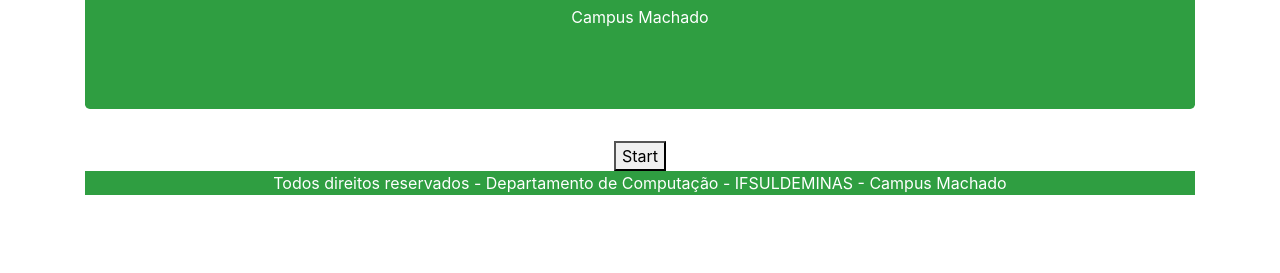
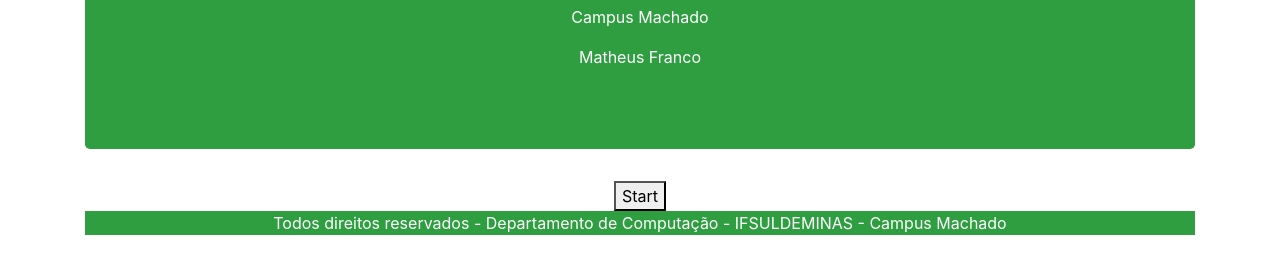
Before and after one commit to matheuefranco/reconhecimentoimagens, a plain HTML site: page index.html in a window 1280 px wide. Shown: the part 115-388 px from the top of the page. Drawn offline with nearby package versions, Linux system fonts and the light colour scheme.

Commit message:
add autor

```diff
--- a/index.html
+++ b/index.html
@@ -14,6 +14,7 @@
         <header class="jumbotron" style="background-color:#2f9e41; color:white;">
             <h1>IFSULDEMINAS - Teachable Machine Image Model</h1>
             <p>Campus Machado </p>
+            <p> Matheus Franco </p>
        </header>
 
        <button type="button" onclick="init()">Start</button>
```
